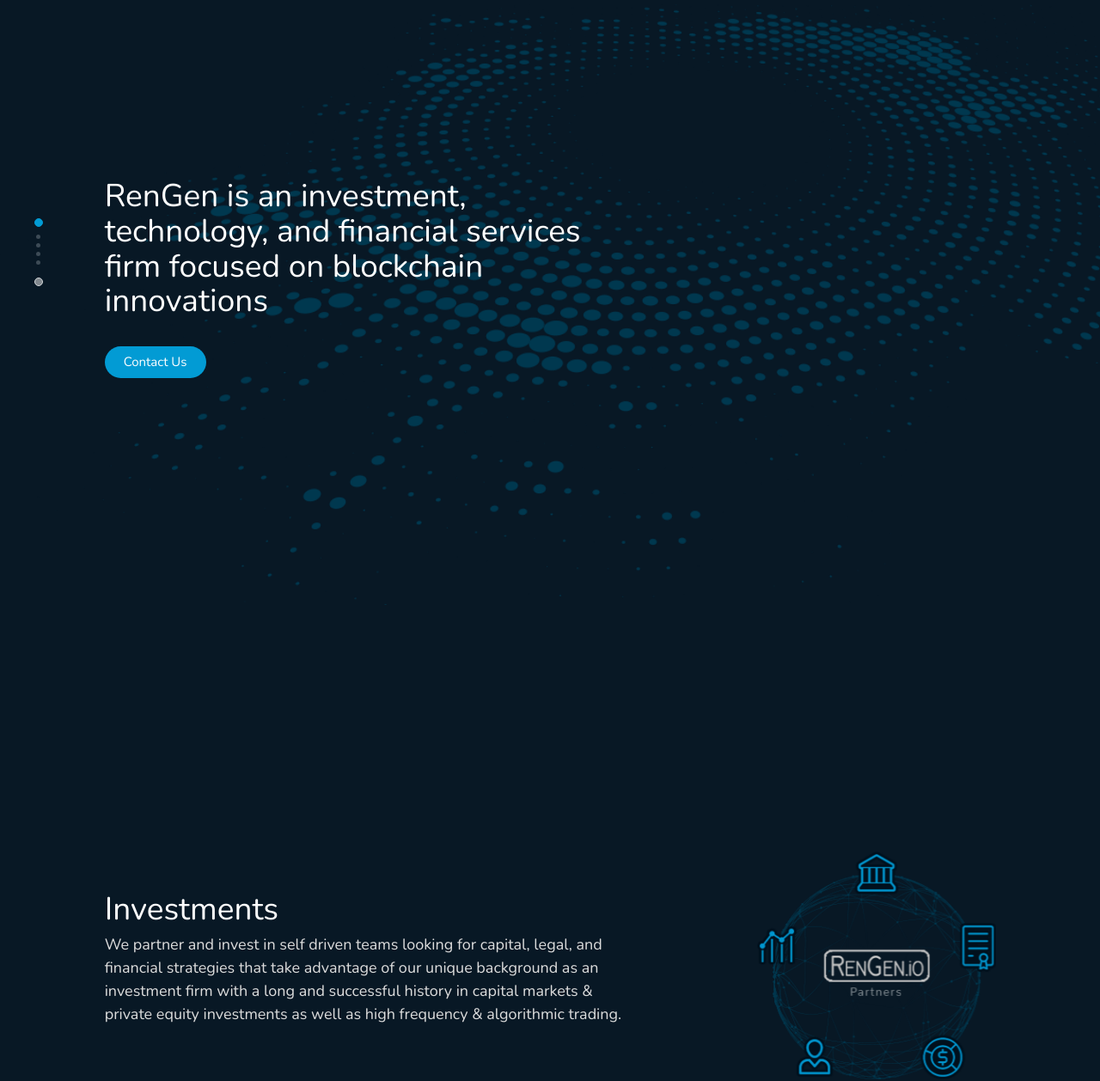
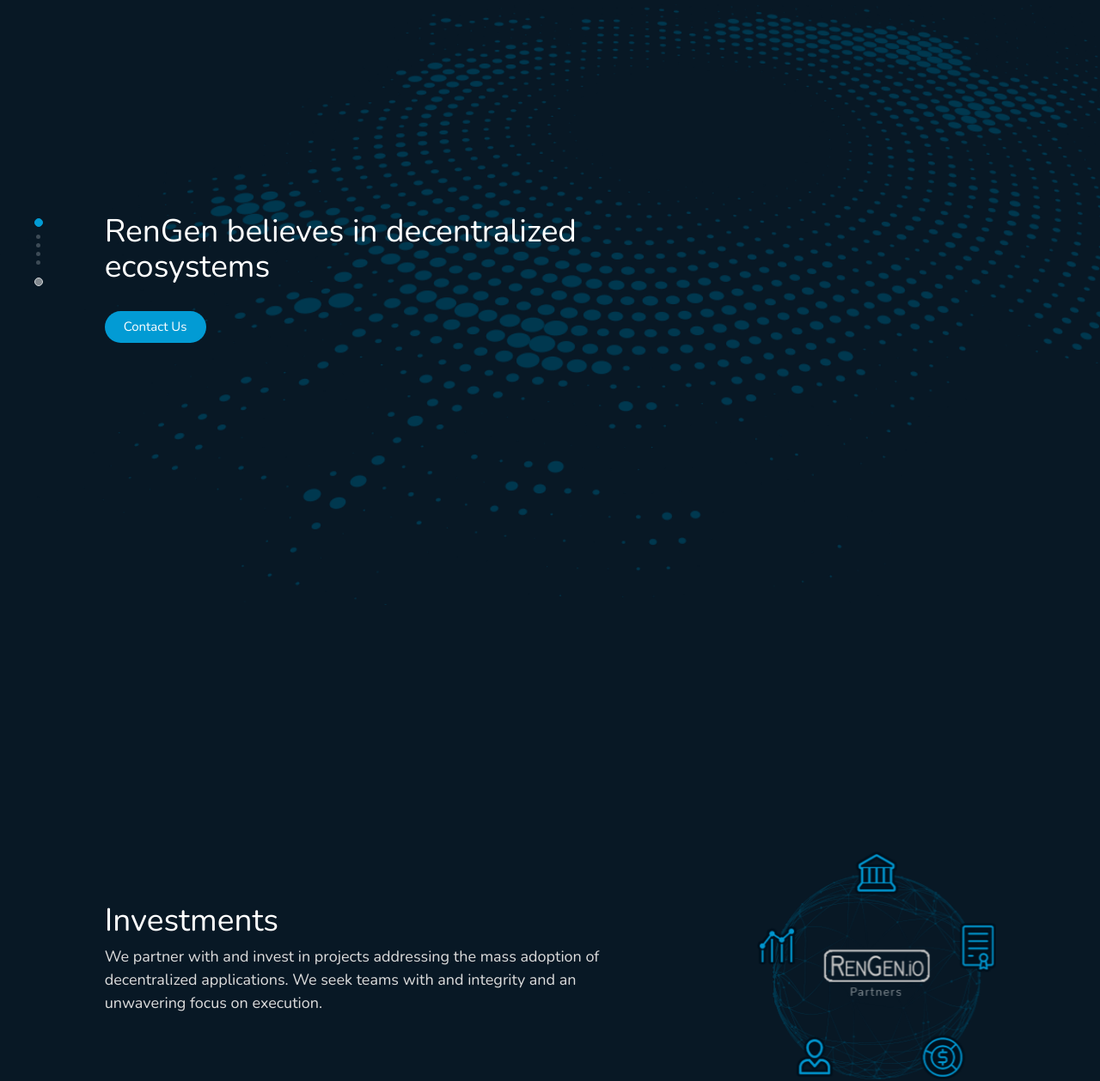
Before and after one commit to RenGenLLC/rengenllc.github.io, a plain HTML site: page index.html in a window 1280 px wide. Shown: the part 76-1334 px from the top of the page at 86% size. Drawn offline with nearby package versions, Linux system fonts and the light colour scheme.

Commit message:
updated copy

```diff
--- a/index.html
+++ b/index.html
@@ -97,7 +97,7 @@ else {
           <div class="row align-items-center" style="height: 100vh">
             <div class="col-sm-1 d-md-block d-lg-block d-none"></div>
             <div class="col-md-10 col-lg-6 ">
-              <h2 class="cc-title fadeInRight  wow animated">RenGen is an investment, technology, and financial services firm focused on blockchain innovations</h2>
+              <h2 class="cc-title fadeInRight  wow animated">RenGen believes in decentralized ecosystems</h2>
               <button class="button1 fadeIn  wow animated mt-4"> <a style="color:#FFFFFF" href="mailto:info@rengen.io">Contact Us</a></button>
             </div>
           </div>
@@ -110,7 +110,7 @@ else {
             <div class=" col-md-10 col-lg-6 ">
               <h2 class="cc-title fadeIn wow animated"> Investments</h2>
               <p class="cc-desc fadeIn wow animated">
-                We partner and invest in self driven teams looking for capital, legal, and financial strategies that take advantage of our unique background as an investment firm with a long and successful history in capital markets & private equity investments as well as high frequency & algorithmic trading.</p>
+                We partner with and invest in projects addressing the mass adoption of decentralized applications.  We seek teams with and integrity and an unwavering focus on execution.</p>
             </div>
             <div class="col-lg-4 col-9">
               <img src="img/section-2a.png" class="wow zoomIn animated" style="float:right;" width="70%" alt="">
```
